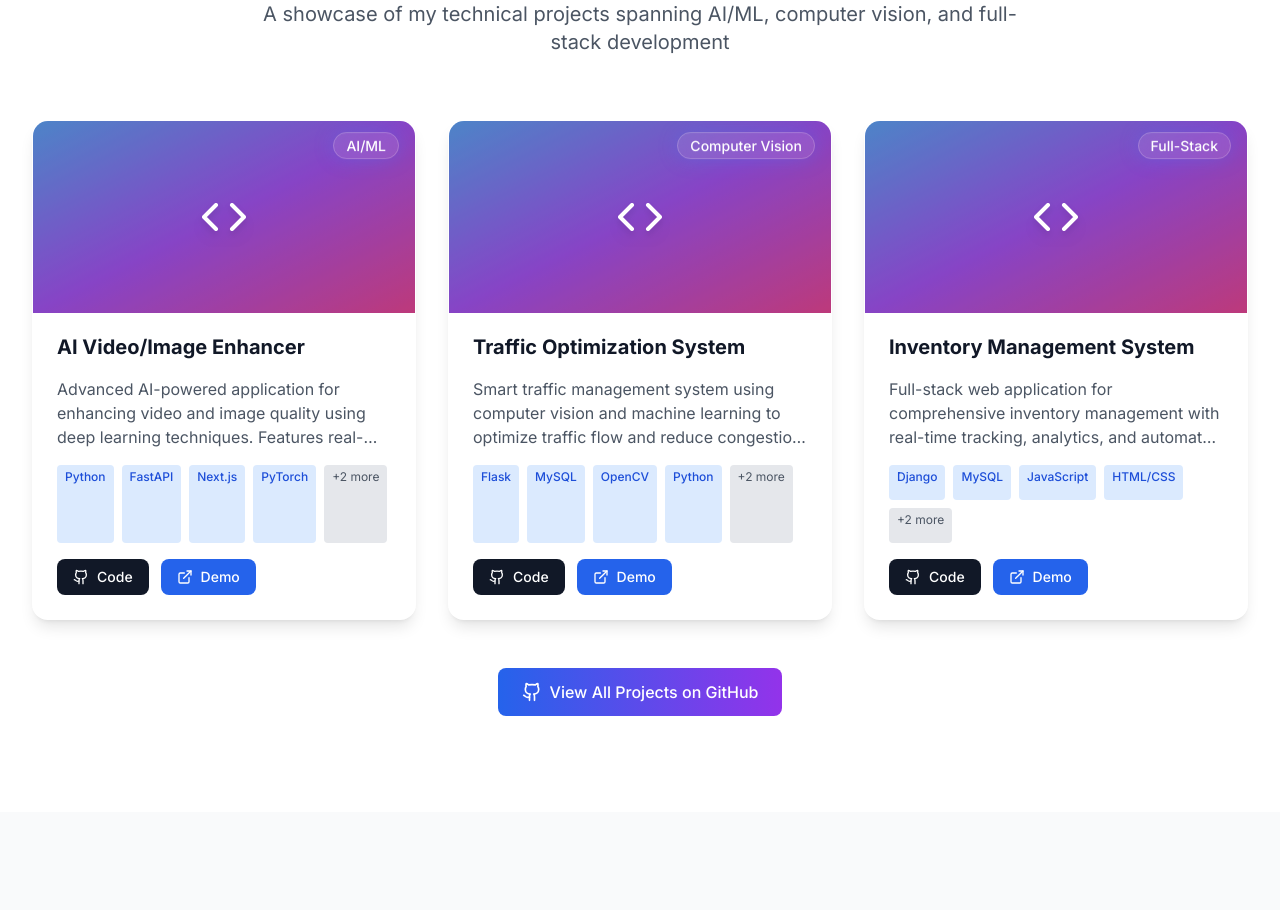
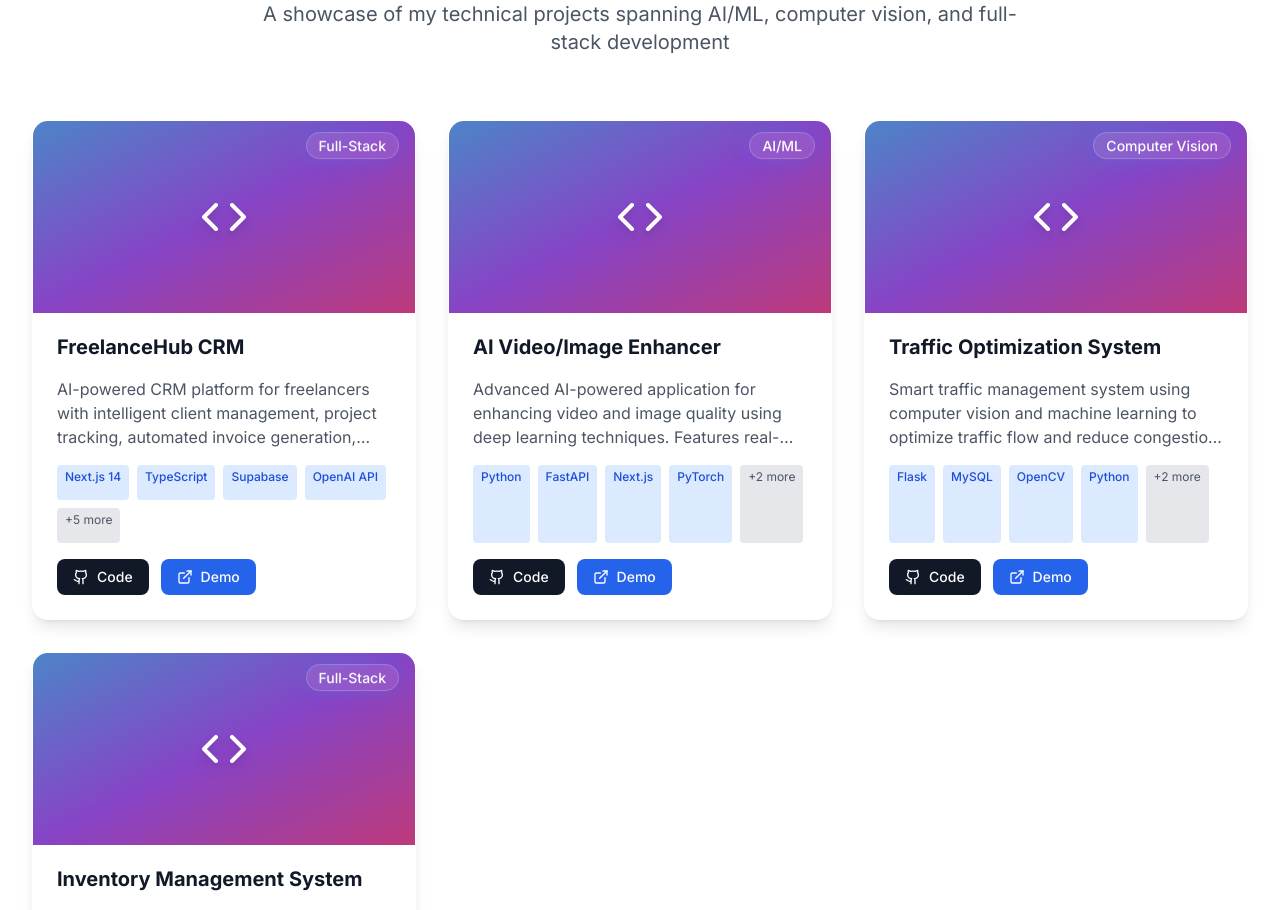
Before and after one commit to siddhesh3940/self_portfolio, a Next.js app: page / in a window 1280 px wide. Shown: the part 2880-3790 px from the top of the page. Built offline with nearby package versions, Linux system fonts and the light colour scheme.

Commit message:
Add FreelanceHub CRM project

```diff
--- a/components/Projects.tsx
+++ b/components/Projects.tsx
@@ -4,6 +4,14 @@ import { motion } from 'framer-motion'
 import { ExternalLink, Github, Code } from 'lucide-react'
 
 const projects = [
+  {
+    title: 'FreelanceHub CRM',
+    description: 'AI-powered CRM platform for freelancers with intelligent client management, project tracking, automated invoice generation, Stripe payments, and real-time updates.',
+    tech: ['Next.js 14', 'TypeScript', 'Supabase', 'OpenAI API', 'Prisma', 'Tailwind CSS', 'Stripe', 'BullMQ', 'Redis'],
+    github: 'https://github.com/siddhesh3940/freelancehub-crm',
+    demo: 'https://freelancehub-crm.vercel.app',
+    category: 'Full-Stack'
+  },
   {
     title: 'AI Video/Image Enhancer',
     description: 'Advanced AI-powered application for enhancing video and image quality using deep learning techniques. Features real-time processing and multiple enhancement algorithms.',
```
